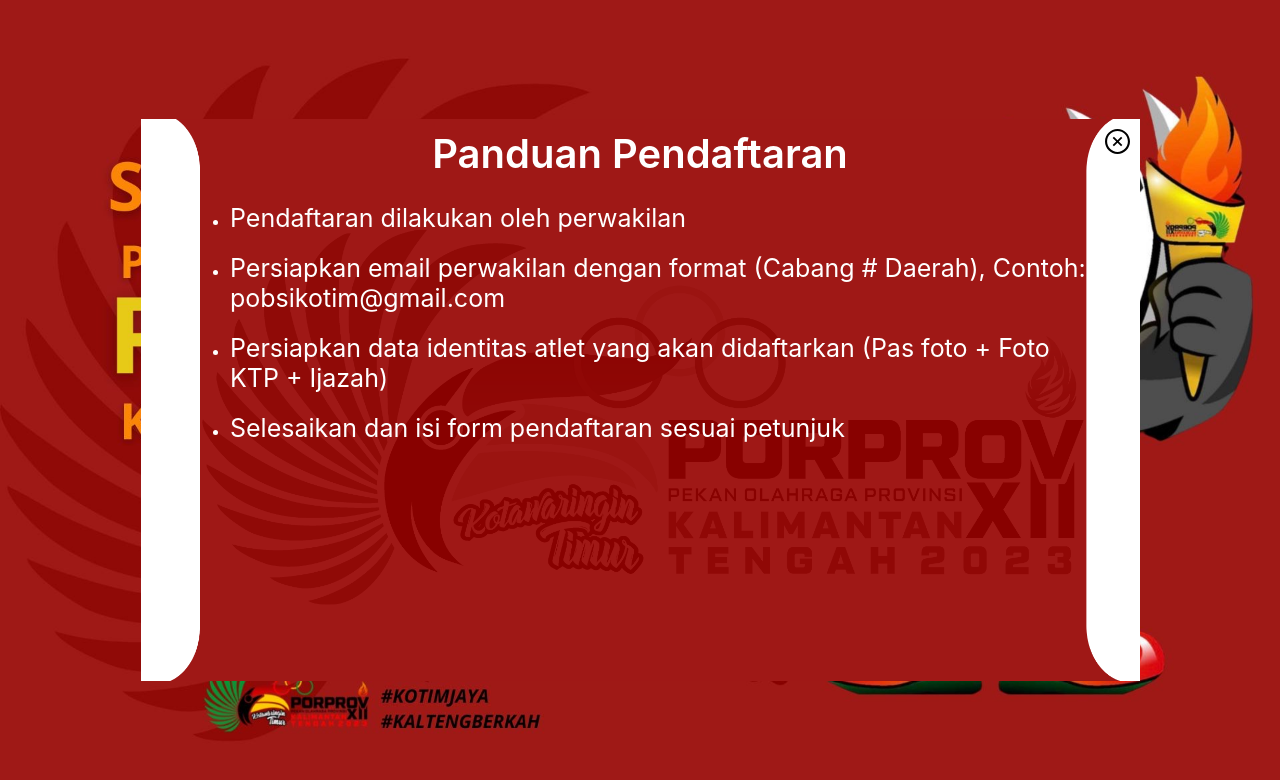
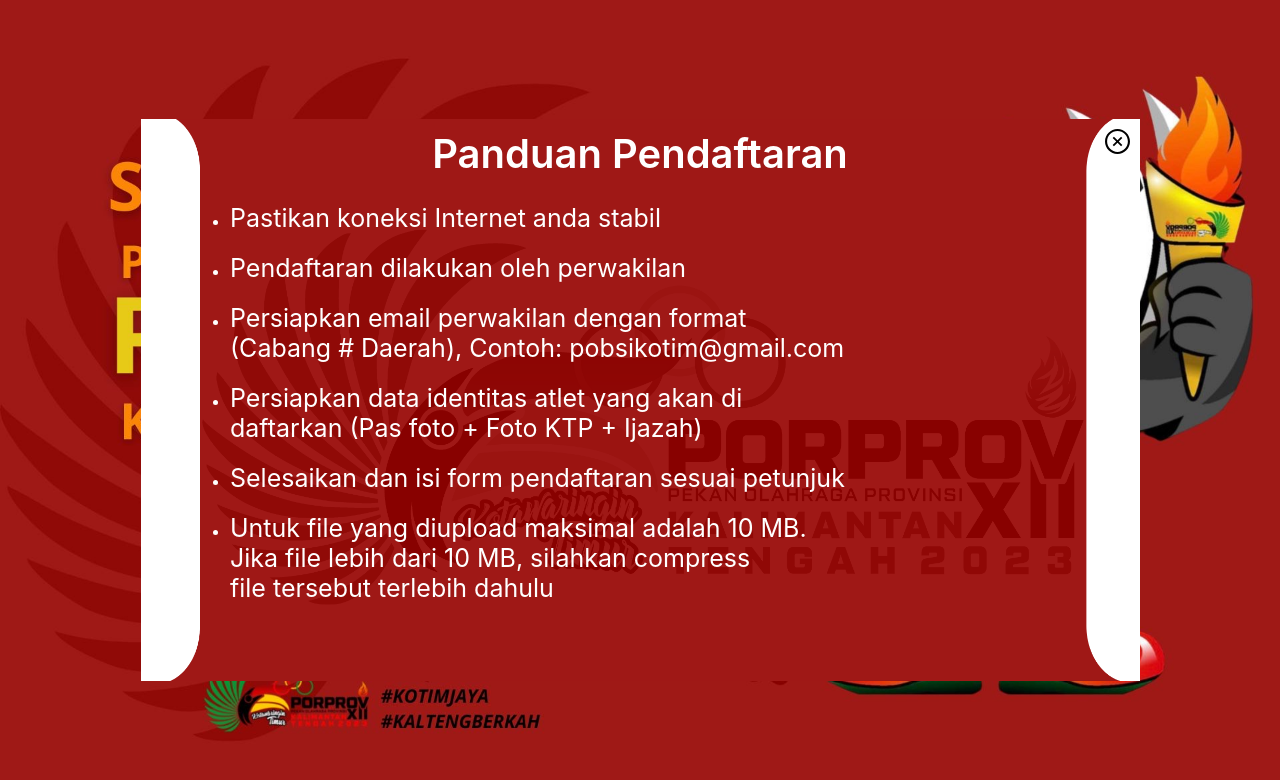
Before and after one commit to zackyrza/pendaftaran, a React (Create React App) app: page / in a window 1280 px wide. Shown: the top 780 px of the page. Built offline with nearby package versions, Linux system fonts and the light colour scheme.

Commit message:
update popup

```diff
--- a/src/Pages/Home/Home.tsx
+++ b/src/Pages/Home/Home.tsx
@@ -45,24 +45,36 @@ function Home({}: IHomeProps) {
             <ul>
               <li>
                 <p className={Styles["text"]}>
+                  Pastikan koneksi Internet anda stabil
+                </p>
+              </li>
+              <li>
+                <p className={Styles["text"]}>
                   Pendaftaran dilakukan oleh perwakilan
                 </p>
               </li>
               <li>
                 <p className={Styles["text"]}>
-                  Persiapkan email perwakilan dengan format (Cabang # Daerah),
-                  Contoh: pobsikotim@gmail.com
+                  Persiapkan email perwakilan dengan format <br /> (Cabang #
+                  Daerah), Contoh: pobsikotim@gmail.com
                 </p>
               </li>
               <li>
                 <p className={Styles["text"]}>
-                  Persiapkan data identitas atlet yang akan didaftarkan (Pas
-                  foto + Foto KTP + Ijazah)
+                  Persiapkan data identitas atlet yang akan di <br />
+                  daftarkan (Pas foto + Foto KTP + Ijazah)
                 </p>
               </li>
               <li>
                 <p className={Styles["text"]}>
                   Selesaikan dan isi form pendaftaran sesuai petunjuk
+                </p>
+              </li>
+              <li>
+                <p className={Styles["text"]}>
+                  Untuk file yang diupload maksimal adalah 10 MB. <br /> Jika
+                  file lebih dari 10 MB, silahkan compress <br /> file tersebut
+                  terlebih dahulu
                 </p>
               </li>
             </ul>
```
